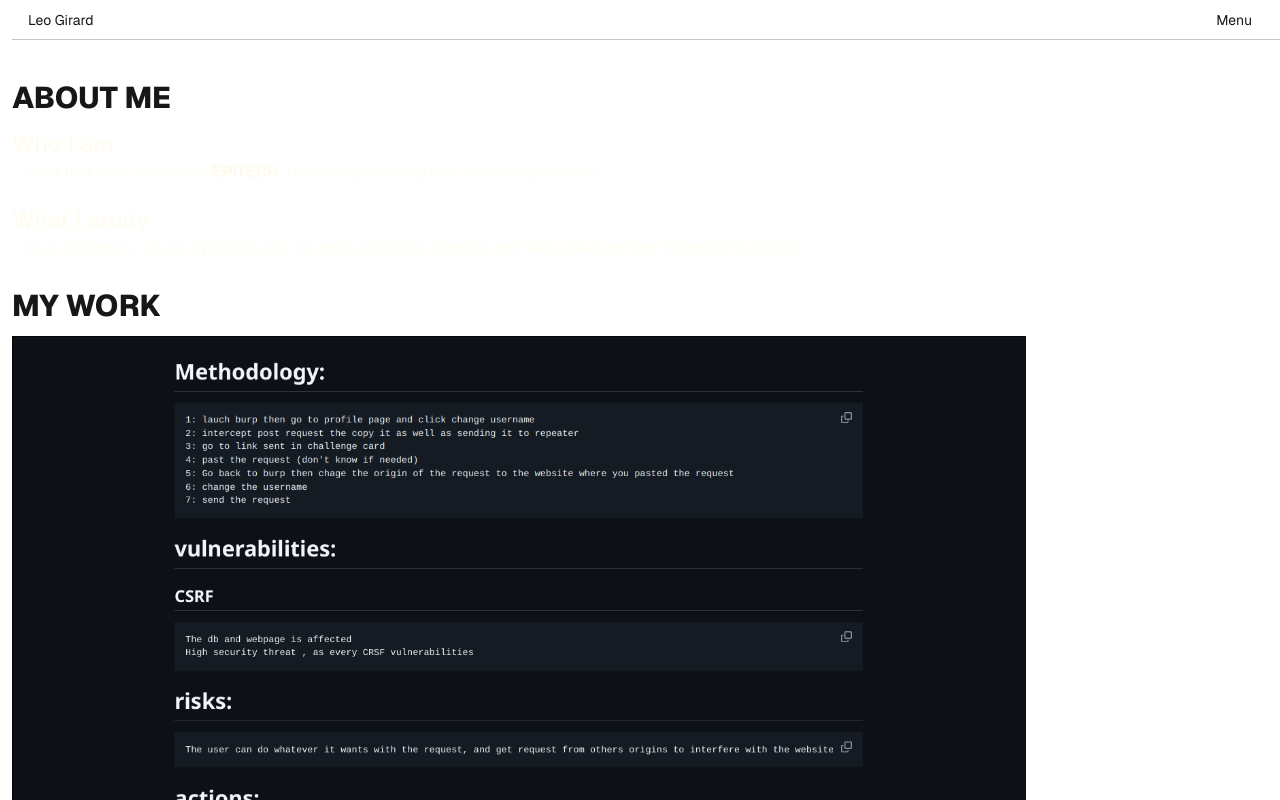
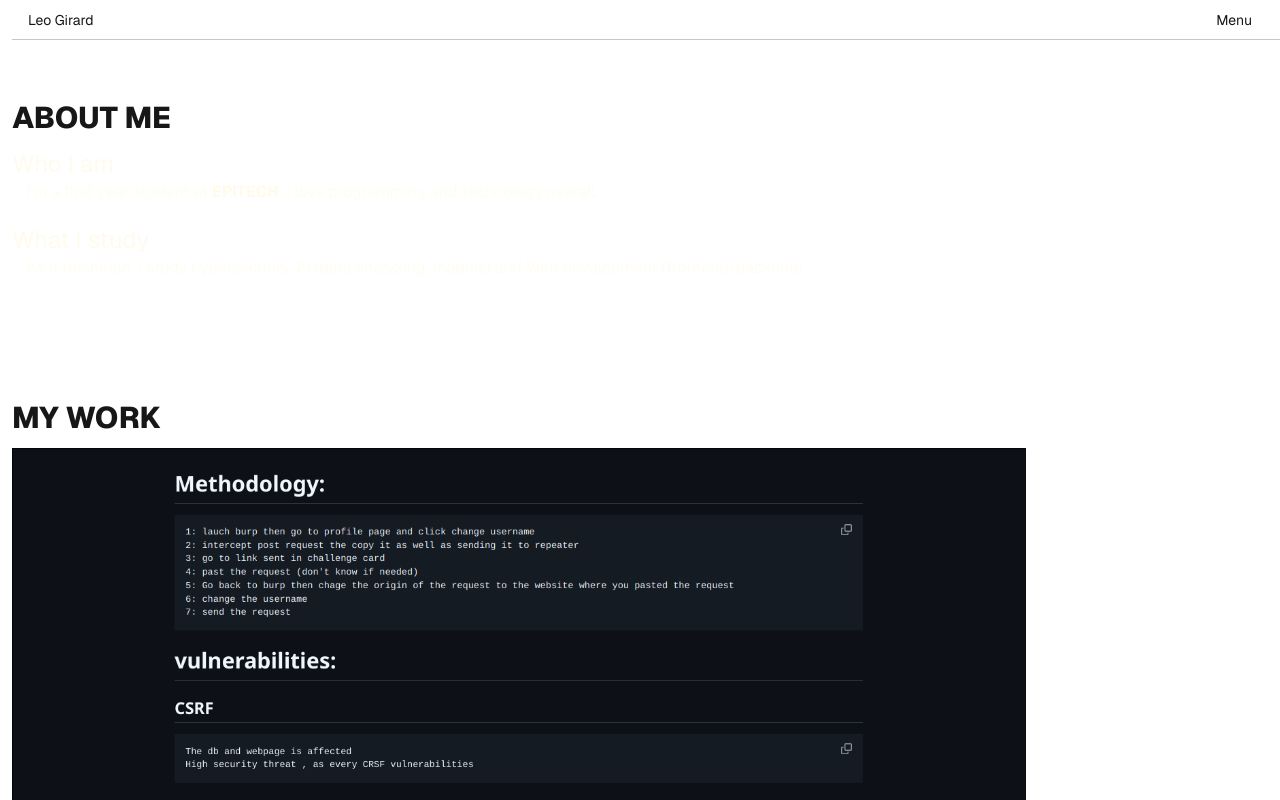
Before and after one commit to asakzzz/portfolio, a Next.js app: page / in a window 1280 px wide. Shown: the top 800 px of the page. Built offline with nearby package versions, Linux system fonts and the light colour scheme.

Commit message:
fix children

```diff
--- a/src/app/page.tsx
+++ b/src/app/page.tsx
@@ -6,7 +6,7 @@ import { JetBrains_Mono } from "next/font/google";
 import { Montserrat } from "next/font/google";
 import { Inter } from "next/font/google";
 import { Geist } from "next/font/google";
-// import ScrollReveal from "../components/ScrollReveal";
+import ScrollReveal from "../components/ScrollReveal";
 import Link from "next/link";
 import { Carousel } from "@/components/Carousel";
 
@@ -20,8 +20,10 @@ export default function Home() {
     <main className="ml-3 ">
       <title>My portfolio</title>
       <Header />
-      <div className="md:snap-y">
-        <div className=" flex flex-col mb-2 mt-10">
+      <ScrollReveal>
+        <section className="h-75">
+          <div className=" sticky top-0">
+            <div className=" flex flex-col mb-2 mt-15">
               <h1 className="font-extrabold font-[geist] text-3xl mb-3">ABOUT ME</h1>
               <div>
                 <p className=" flex-1 text-2xl text-amber-50/90 font-[geist]">Who I am</p>
@@ -34,6 +36,10 @@ export default function Home() {
               </div>
             </div>
           </div>
+        </section>
+      </ScrollReveal>
+
+
 
 
 
@@ -42,9 +48,15 @@ export default function Home() {
       {/* talk about who I am and personality */}
       {/* talk about what I can do and what i've done in the past to prove my comp */}
       {/* add picture of myself */}
+      <section className="h-100">
+        <div className="sticky ">
           <div className="font-extrabold font-[geist] text-3xl mb-3"><h1>MY WORK</h1></div>
+          <ScrollReveal>
+            <Carousel />
+          </ScrollReveal>
+        </div>
+      </section>
 
-      <Carousel />
 
 
 
--- a/src/components/ScrollReveal.tsx
+++ b/src/components/ScrollReveal.tsx
@@ -1,14 +1,19 @@
-// 'use client';
-// import { motion } from 'motion/react';
+'use client';
+import { motion } from 'motion/react';
+import { ReactNode } from 'react';
 
-// export default function ScrollReveal({children}) {
-//   return (
-//     <motion.div
-//       initial={{ opacity: 0, y: 50 }}
-//       whileInView={{ opacity: 1, y: 0 }}
-//       transition={{ duration: 0.5, delay:0.05, ease: "easeOut" }}
-//     >
-//       {children}
-//     </motion.div>
-//   );
-// }
+interface ScrollReav {
+    children : ReactNode;
+}
+
+export default function ScrollReveal({children} : ScrollReav) {
+  return (
+    <motion.div
+      initial={{ opacity: 0, y: 50 }}
+      whileInView={{ opacity: 1, y: 0 }}
+      transition={{ duration: 0.5, delay:0.05, ease: "easeOut" }}
+    >
+      {children}
+    </motion.div>
+  );
+}
```
Lines whose indentation alone changed are shown as unchanged.
